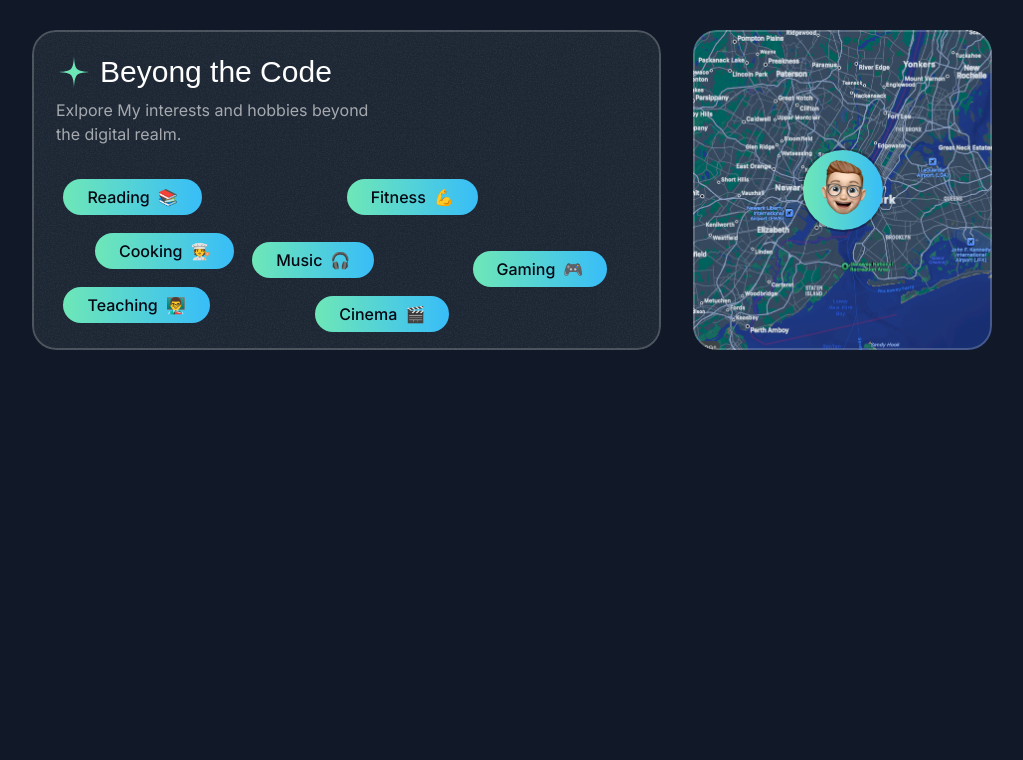
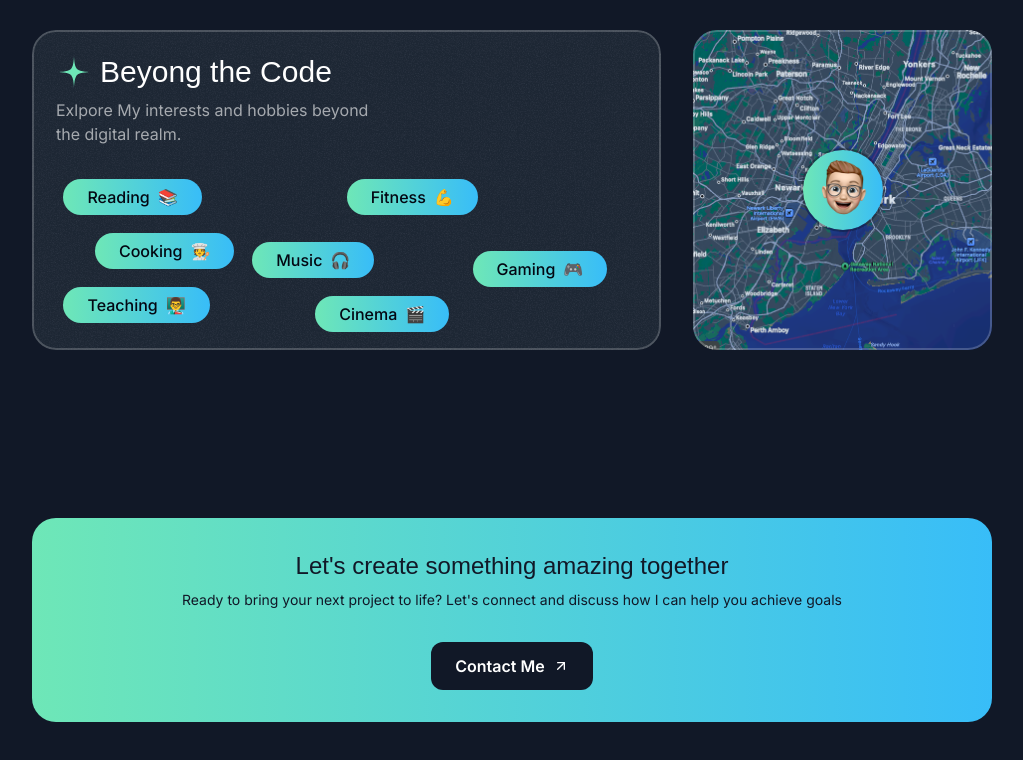
Before and after one commit to Jomagene/Semjo-portfolio, a Next.js app: page / in a window 1280 px wide. Shown: the part 4948-5708 px from the top of the page, without its empty margins (128-1151 px from the left). Before the commit the page ends 5410 px from the top, so only its background shows below. Built offline with nearby package versions, Linux system fonts and the light colour scheme; a web font is replaced by a local one.

Commit message:
Add a contact section

```diff
--- a/src/app/page.tsx
+++ b/src/app/page.tsx
@@ -1,4 +1,5 @@
 import { AboutSection } from "@/sections/About";
+import { ContactSection } from "@/sections/Contact";
 import { Header } from "@/sections/Header";
 import { HeroSection } from "@/sections/Hero";
 import { ProjectsSection } from "@/sections/Projects";
@@ -14,6 +15,7 @@ export default function Home() {
       <TapeSection />
       <TestimonialsSection />
       <AboutSection />
+      <ContactSection />
     </main>
   );
 }
--- a/src/sections/Contact.tsx
+++ b/src/sections/Contact.tsx
@@ -1,3 +1,22 @@
+import ArrowUpRightIcon from "@/assets/icons/arrow-up-right.svg";
 export const ContactSection = () => {
-  return <div>Contact Section</div>;
+  return (
+    <div className="py-16 pt-14">
+      <div className="container">
+        <div className="bg-gradient-to-r from-emerald-300 to-sky-400 text-gray-900 py-8 px-10 rounded-3xl text-center">
+          <h2 className="font-serif text-2xl">
+            Let's create something amazing together
+          </h2>
+          <p className="text-sm mt-2">
+            Ready to bring your next project to life? Let's connect and discuss
+            how I can help you achieve goals
+          </p>
+          <button className="text-white bg-gray-900 inline-flex items-center px-6 h-12 rounded-xl gap-2 mt-8">
+            <span className="font-semibold">Contact Me</span>{" "}
+            <ArrowUpRightIcon className="size-4" />
+          </button>
+        </div>
+      </div>
+    </div>
+  );
 };
```
